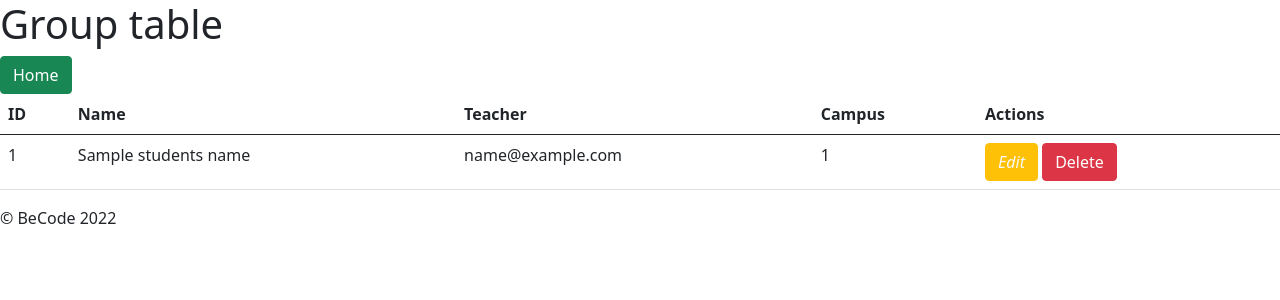
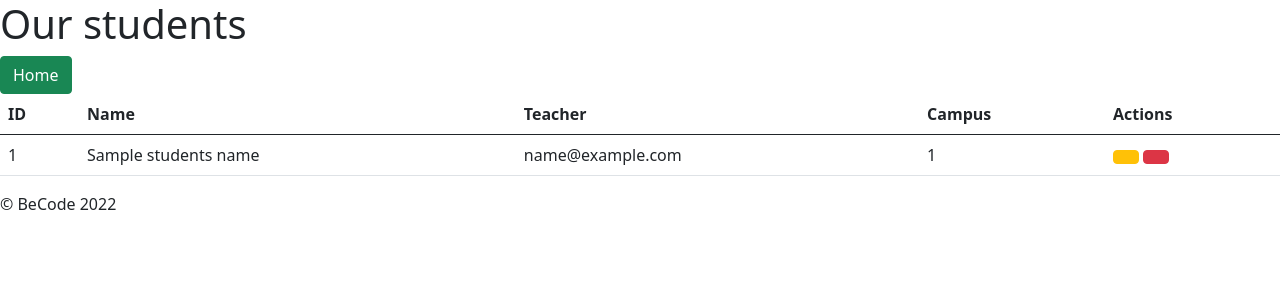
Before and after one commit to z3no/php-crud, a PHP site: template View/studentview.php in a window 1280 px wide. Shown: the top 300 px of the page. Run offline with PHP 8.4, Linux system fonts and the light colour scheme; the template is opened without the code that fills it: most values are stand-ins (such as "Sample title", 1, 10 or a date in 2020).

Commit message:
changed title changed the buttons for edit delete, so they are the same

```diff
--- a/View/campusview.php
+++ b/View/campusview.php
@@ -1,6 +1,7 @@
 <?php
 declare(strict_types=1);
-require 'View/includes/headerCampus.php'
+$page_title = "Our Campuses";
+require 'View/includes/header.php'
 ?>
 
 <section>
--- a/View/groupview.php
+++ b/View/groupview.php
@@ -1,7 +1,7 @@
 <?php
 declare(strict_types=1);
 
-$page_title = "Group table";
+$page_title = "Our groups";
 require 'View/includes/header.php';
 ?>
 
--- a/View/studentview.php
+++ b/View/studentview.php
@@ -1,7 +1,7 @@
 <?php
 declare(strict_types=1);
 
-$page_title = "Group table";
+$page_title = "Our students";
 require 'View/includes/header.php';
 ?>
 
@@ -28,8 +28,8 @@ require 'View/includes/header.php';
                 <td><?php echo $student->getGroupId(); ?></td>
                 <td>
                     <button type="submit" name="edit" class="btn btn-warning" value="edit">
-                        <i class="bi bi-pencil-square text-light">Edit</i></button>
-                    <button type="submit" name="remove" class="btn btn-danger">Delete<i class="bi bi-trash text-light"></i>
+                        <i class="bi bi-pencil-square text-light"></i></button>
+                    <button type="submit" name="remove" class="btn btn-danger"><i class="bi bi-trash text-light"></i>
 
                 </td>
             </tr>
--- a/View/teachers.php
+++ b/View/teachers.php
@@ -1,5 +1,6 @@
 <?php
 declare(strict_types=1);
+$page_title = "Our teachers";
 require 'View/includes/header.php';
 ?>
 
@@ -24,8 +25,8 @@ require 'View/includes/header.php';
                     <td><?php echo $student->getEmail(); ?></td>
                     <td>
                         <button type="submit" name="edit" class="btn btn-warning" value="edit">
-                            <i class="bi bi-pencil-square text-light">Edit</i></button>
-                        <button type="submit" name="remove" class="btn btn-danger">Delete<i class="bi bi-trash text-light"></i>
+                            <i class="bi bi-pencil-square text-light"></i></button>
+                        <button type="submit" name="remove" class="btn btn-danger"><i class="bi bi-trash text-light"></i>
                     </td>
                 </tr>
             <?php endforeach; ?>
```
